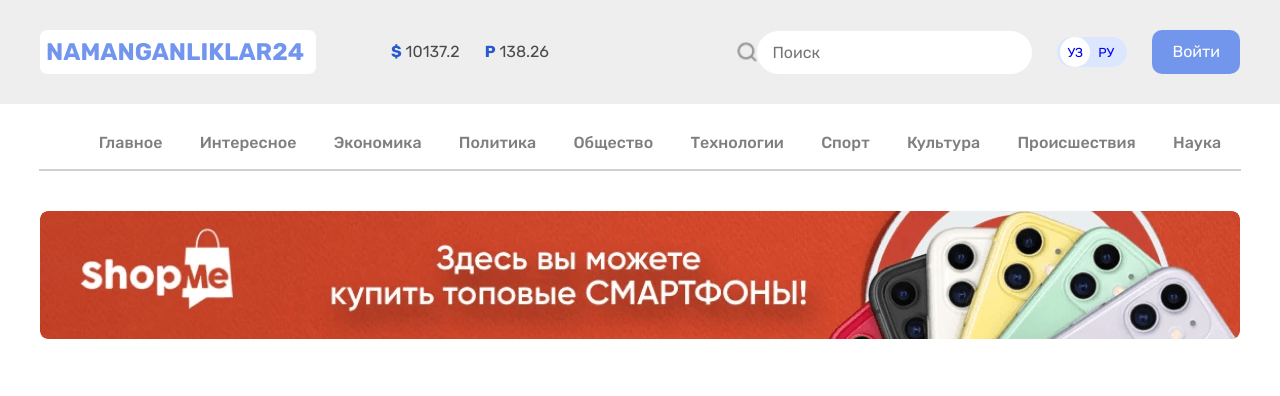
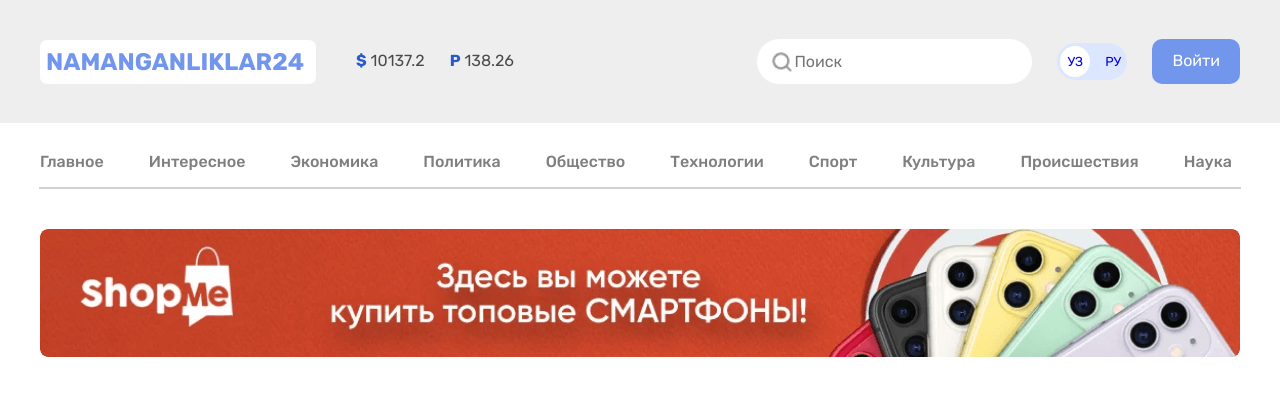
Before and after one commit to Boburiy1906/namanganliklar24, a plain HTML site: page index.html in a window 1280 px wide. Drawn offline with Linux system fonts and the light colour scheme.

Commit message:
fedbacks comlated

```diff
--- a/css/styles.css
+++ b/css/styles.css
@@ -21,6 +21,10 @@ body {
   margin-right: auto;
 }
 
+img {
+  max-width: 100%;
+}
+
 /* HEADER */
 .site-header {
   background-color: #eee;
@@ -37,6 +41,8 @@ body {
 }
 
 .logo {
+  text-decoration: none;
+  display: block;
   width: 276px;
   padding: 8px 6px;
   margin-bottom: 0px;
@@ -56,18 +62,15 @@ body {
 .valuta {
   display: flex;
   list-style: none;
-  margin-top: 0;
-  margin-bottom: 0;
-  margin-left: 35px;
+  margin: 0px;
+}
 
+.valuta li:not(:first-child) {
+  margin-left: 25px;
 }
 
 .valuta li {
-  margin-left: 25px;
-}
-
-.valuta li:not(:last-child) {
-  margin-left: 0px;
+  white-space: nowrap;
 }
 
 .strong {
@@ -75,12 +78,10 @@ body {
 }
 
 .search {
-  width: 275px;
-  background-color: #fff;
-  padding: 13px 192px 12px 15px;
-  border-radius: 60px;
-  border: transparent;
-  margin-right: 25px;
+  outline: none;
+  border: none;
+  outline: none;
+
 
 }
 
@@ -90,14 +91,19 @@ body {
   justify-content: space-between;
 }
 
-.label{
+.label {
   display: flex;
   align-items: center;
-
+  background-color: #fff;
+  padding: 13px 192px 12px 15px;
+  border-radius: 60px;
+  border: transparent;
+  margin-right: 25px;
+  width: 275px;
 }
 
-.lupa{
-width: 20px;
+.lupa {
+  width: 20px;
 
 }
 
@@ -107,30 +113,24 @@ width: 20px;
   width: 70px;
   background-color: #DCE6FF;
   border-radius: 39px;
-  padding: 3px 37px 3px 3px;
-  align-items: center;
+  padding: 3px;
   font-family: "rubik";
   font-size: 13px;
   line-height: 15px;
-  padding-top: 0px;
-  padding-bottom: 0px;
-  margin-top: 0px;
-  margin-bottom: 0px;
   margin-right: 25px;
 }
 
 .language li {
   font-size: 13px;
   line-height: 15px;
+  padding: 8px 7px;
 }
 
-.uzbek {
-  width: 30px;
-  height: 30px;
+.active {
   margin-right: 8px;
   border-radius: 50%;
   background-color: #fff;
-  padding: 8px 7px;
+
 }
 
 .language-link {
@@ -147,35 +147,42 @@ width: 20px;
 
 /* SITENAV */
 .sitenav {
-  margin-top: 0px;
   margin-bottom: 20px;
 }
 
 .sitenav-list {
-  margin-top: 0px;
-
+  padding: 0px;
   background-color: #fff;
   list-style: none;
   display: flex;
-  justify-content: space-around;
+
 }
 
-.sitenav-list-items-link {
+.sitenav-list-link {
   text-decoration: none;
   font-weight: 500;
   color: #7F7F7F;
 }
 
+.link-item:not(:first-child) {
+  margin-left: 45px;
+}
+
 .line {
-  margin-top: 0;
+  margin-top: 0px;
   border: 1px solid #d1d1d1;
   width: 1200px;
   margin-bottom: 40px;
 }
 
+.promo-img {
+  margin-bottom: 50px;
+}
+
 .promo-icon {
-  width: 1200px;
+  width: 100%;
+  max-width: 1200px;
   height: 128px;
   border-radius: 8px;
-  margin-bottom: 50px;
+
 }
--- a/index.html
+++ b/index.html
@@ -20,7 +20,7 @@
   <header class="site-header">
     <div class="container header-container">
       <div class="site-section-1">
-        <div class="logo">NAMANGANLIKLAR24</div>
+        <a href="#" class="logo">NAMANGANLIKLAR24</a>
         <ul class="valuta">
           <li><strong class="strong">$</strong> 10137.2</li>
           <li><strong class="strong">P</strong> 138.26</li>
@@ -35,7 +35,7 @@
           </label>
         </form>
         <ul class=language>
-          <li class="uzbek">
+          <li class="active">
             <a class="language-link" href="#">УЗ</a>
           </li>
 
@@ -52,26 +52,36 @@
 
   <nav class="container sitenav-container">
     <ul class="sitenav-list">
-      <li class="sitenav-list-items">
-        <a class="sitenav-list-items-link" href="#">Главное</a></li>
-      <li class="sitenav-list-items">
-        <a class="sitenav-list-items-link" href="#">Интересное</a></li>
-      <li class="sitenav-list-items">
-        <a class="sitenav-list-items-link" href="#">Экономика</a></li>
-      <li class="sitenav-list-items">
-        <a class="sitenav-list-items-link" href="#">Политика</a></li>
-      <li class="sitenav-list-items">
-        <a class="sitenav-list-items-link" href="#">Общество</a></li>
-      <li class="sitenav-list-items">
-        <a class="sitenav-list-items-link" href="#">Технологии</a></li>
-      <li class="sitenav-list-items">
-        <a class="sitenav-list-items-link" href="#">Спорт</a></li>
-      <li class="sitenav-list-items">
-        <a class="sitenav-list-items-link" href="#">Культура</a></li>
-      <li class="sitenav-list-items">
-        <a class="sitenav-list-items-link" href="#">Происшествия</a></li>
-      <li class="sitenav-list-items">
-        <a class="sitenav-list-items-link" href="#">Наука</a></li>
+      <li class="sitenav-list-items link-item">
+        <a class="sitenav-list-link" href="#">Главное</a>
+      </li>
+      <li class="sitenav-list-items link-item">
+        <a class="sitenav-list-link" href="#">Интересное</a>
+      </li>
+      <li class="sitenav-list-items link-item">
+        <a class="sitenav-list-link" href="#">Экономика</a>
+      </li>
+      <li class="sitenav-list-items link-item">
+        <a class="sitenav-list-link" href="#">Политика</a>
+      </li>
+      <li class="sitenav-list-items link-item">
+        <a class="sitenav-list-link" href="#">Общество</a>
+      </li>
+      <li class="sitenav-list-items link-item">
+        <a class="sitenav-list-link" href="#">Технологии</a>
+      </li>
+      <li class="sitenav-list-items link-item">
+        <a class="sitenav-list-link" href="#">Спорт</a>
+      </li>
+      <li class="sitenav-list-items link-item">
+        <a class="sitenav-list-link" href="#">Культура</a>
+      </li>
+      <li class="sitenav-list-items link-item">
+        <a class="sitenav-list-link" href="#">Происшествия</a>
+      </li>
+      <li class="sitenav-list-items link-item">
+        <a class="sitenav-list-link" href="#">Наука</a>
+      </li>
     </ul>
   </nav>
 
@@ -82,6 +92,18 @@
       srcset="img/optimize1.png 1x, img/optimize1@2x.png 2x">
   </div>
 
+
+  <!-- SITE-NEWS -->
+
+  <section class="site-news">
+    <div class="site-news-items"></div>
+    <div class="site-news-items"></div>
+    <div class="site-news-items"></div>
+    <div class="site-news-items"></div>
+    <div class="site-news-items"></div>
+    <div class="site-news-items"></div>
+
+  </section>
 </body>
 
 </html>
```
